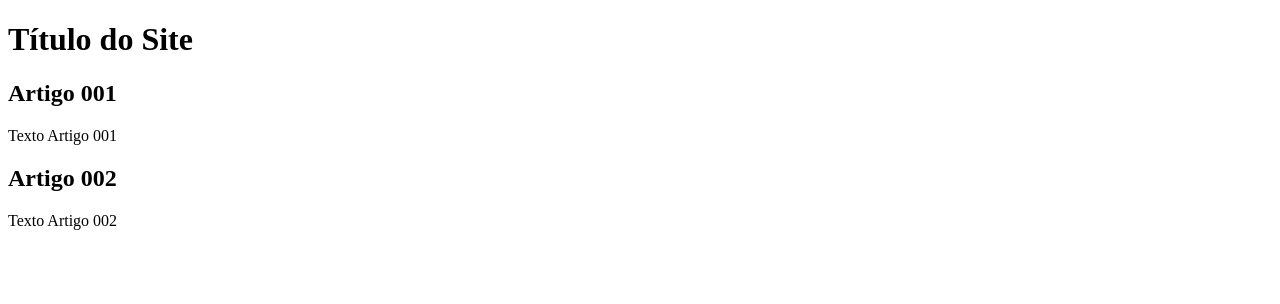
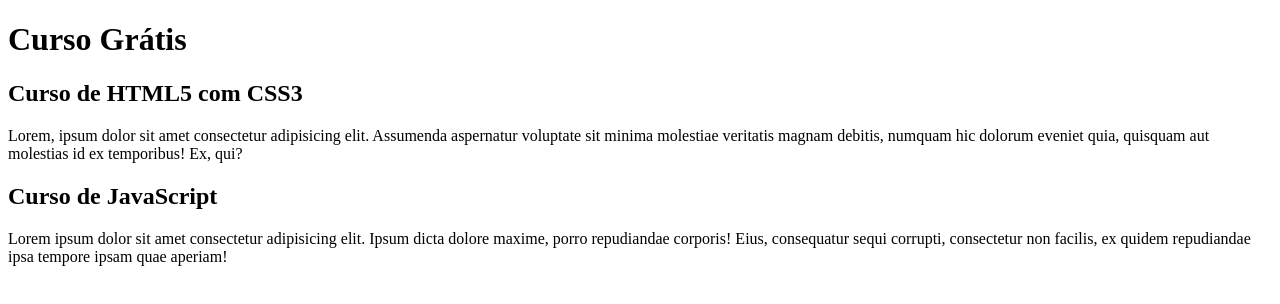
Before and after one commit to Rui576-R/projeto-site, a plain HTML site: page index.html in a window 1280 px wide. Drawn offline with Linux system fonts and the light colour scheme.

Commit message:
comecei a escrever o conteúdo

```diff
--- a/index.html
+++ b/index.html
@@ -8,15 +8,15 @@
 <body>
     <main>
         <header>
-            <h1>Título do Site</h1>
+            <h1>Curso Grátis</h1>
         </header>
         <article>
-            <h2>Artigo 001</h2>
-            <p>Texto Artigo 001</p>
+            <h2>Curso de HTML5 com CSS3</h2>
+            <p>Lorem, ipsum dolor sit amet consectetur adipisicing elit. Assumenda aspernatur voluptate sit minima molestiae veritatis magnam debitis, numquam hic dolorum eveniet quia, quisquam aut molestias id ex temporibus! Ex, qui?</p>
         </article>
         <article>
-            <h2>Artigo 002</h2>
-            <p>Texto Artigo 002</p>
+            <h2>Curso de JavaScript</h2>
+            <p>Lorem ipsum dolor sit amet consectetur adipisicing elit. Ipsum dicta dolore maxime, porro repudiandae corporis! Eius, consequatur sequi corrupti, consectetur non facilis, ex quidem repudiandae ipsa tempore ipsam quae aperiam!</p>
         </article>
     </main>
 </body>
```
